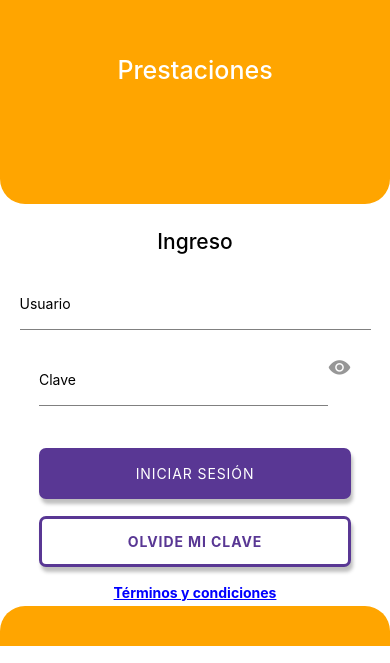
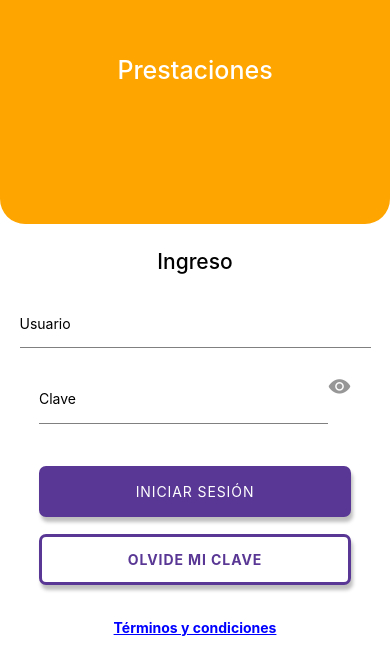
Before and after one commit to NicoCanziani/testApp, a React Native app: screen / in a window 390 px wide. Shown: the part 198-861 px from the top of the page. Built offline with nearby package versions, Linux system fonts and the light colour scheme.

Commit message:
add generic "styles" file

```diff
--- a/App.js
+++ b/App.js
@@ -1,7 +1,6 @@
 import { StatusBar } from "expo-status-bar";
 import { useState } from "react";
 import {
-  StyleSheet,
   Text,
   TextInput,
   View,
@@ -15,6 +14,7 @@ import {
 import { Ionicons } from "@expo/vector-icons";
 import CommonButton from "./src/components/CommonButton";
 import ForgotPasswordButton from "./src/components/ForgotPassword";
+import styles from "./styles";
 
 export default function App() {
   const [enable, setEnable] = useState();
@@ -61,67 +61,15 @@ export default function App() {
         <View style={{ marginTop: hp("2%") }}>
           <ForgotPasswordButton text={"OLVIDE MI CLAVE"} />
         </View>
-        <Text style={styles.linkText}>Términos y condiciones</Text>
+        <View style={{ marginBottom: 10 }}>
+          <TouchableOpacity>
+            <Text style={styles.linkText}>Términos y condiciones</Text>
+          </TouchableOpacity>
+        </View>
+        <View style={styles.bottomScreen}>
+          <Text style={styles.versionText}>Versión: 1.0</Text>
+        </View>
       </View>
-      <View style={styles.bottomScreen}></View>
     </View>
   );
 }
-
-const styles = StyleSheet.create({
-  container: {
-    flex: 1,
-    backgroundColor: "white",
-  },
-  topScreen: {
-    flex: 0.5,
-    backgroundColor: "orange",
-    borderBottomRightRadius: hp("3%"),
-    borderBottomLeftRadius: hp("3%"),
-  },
-  bottomScreen: {
-    flex: 0.05,
-    backgroundColor: "orange",
-    borderTopRightRadius: hp("3%"),
-    borderTopLeftRadius: hp("3%"),
-  },
-  secondaryTopScreen: {
-    marginTop: hp("30%"),
-    alignSelf: "center",
-  },
-  screenTitle: {
-    color: "white",
-    fontSize: hp("3%"),
-    fontWeight: "500",
-  },
-  loginText: {
-    fontSize: hp("2.5%"),
-    fontWeight: "500",
-    alignSelf: "center",
-    marginTop: hp("3%"),
-  },
-  textInput: {
-    borderBottomWidth: 0.5,
-    borderBottomColor: "grey",
-    alignSelf: "center",
-    width: wp("90%"),
-    height: hp("6%"),
-    marginTop: hp("3%"),
-  },
-  placeholderTextColor: {
-    color: "rgba(0, 0, 0,0.38)",
-  },
-  inputPassword: {
-    paddingHorizontal: wp("10%"),
-    flexDirection: "row",
-    alignItems: "center",
-    justifyContent: "space-evenly",
-  },
-  linkText: {
-    textAlign: "center",
-    marginTop: hp("2%"),
-    color: "blue",
-    fontWeight: "bold",
-    textDecorationLine: "underline",
-  },
-});
--- /dev/null
+++ b/styles.js
@@ -0,0 +1,69 @@
+import { StyleSheet } from "react-native";
+import {
+  widthPercentageToDP as wp,
+  heightPercentageToDP as hp,
+} from "react-native-responsive-screen";
+
+export default StyleSheet.create({
+    container: {
+        flex: 1,
+        backgroundColor: "white",
+      },
+      topScreen: {
+        flex: 0.5,
+        backgroundColor: "orange",
+        borderBottomRightRadius: hp("3%"),
+        borderBottomLeftRadius: hp("3%"),
+      },
+      bottomScreen: {
+        flex: 1,
+        backgroundColor: "orange",
+        borderTopRightRadius: hp("3%"),
+        borderTopLeftRadius: hp("3%"),
+      },
+      secondaryTopScreen: {
+        marginTop: hp("30%"),
+        alignSelf: "center",
+      },
+      screenTitle: {
+        color: "white",
+        fontSize: hp("3%"),
+        fontWeight: "500",
+      },
+      loginText: {
+        fontSize: hp("2.5%"),
+        fontWeight: "500",
+        alignSelf: "center",
+        marginTop: hp("3%"),
+      },
+      textInput: {
+        borderBottomWidth: 0.5,
+        borderBottomColor: "grey",
+        alignSelf: "center",
+        width: wp("90%"),
+        height: hp("6%"),
+        marginTop: hp("3%"),
+      },
+      placeholderTextColor: {
+        color: "rgba(0, 0, 0,0.38)",
+      },
+      inputPassword: {
+        paddingHorizontal: wp("10%"),
+        flexDirection: "row",
+        alignItems: "center",
+        justifyContent: "space-evenly",
+      },
+      linkText: {
+        textAlign: "center",
+        marginTop: hp("4%"),
+        color: "blue",
+        fontWeight: "bold",
+        textDecorationLine: "underline",
+      },
+      versionText: {
+        color: "white",
+        textAlign: "center",
+        alignItems: "baseline",
+      },
+
+});
```
